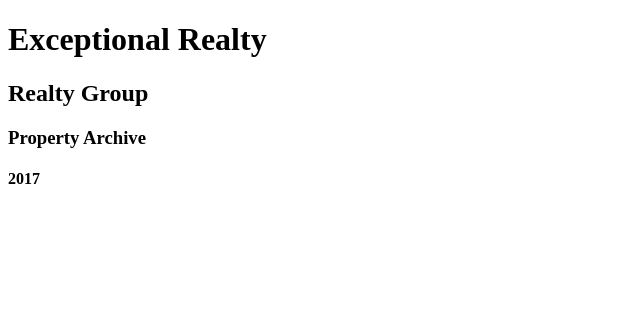
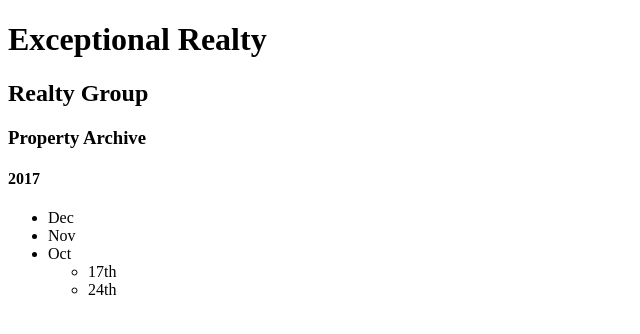
Before and after one commit to rh24/exceptional-realty, a plain HTML site: page real-estate-listings.html in a window 1280 px wide. Shown: the whole page, without its empty margins (0-640 px from the left). Drawn offline with Linux system fonts and the light colour scheme.

Commit message:
fourth commit

```diff
--- a/real-estate-listings.html
+++ b/real-estate-listings.html
@@ -11,6 +11,17 @@
 
     <h3>Property Archive</h3>
     <h4>2017</h4>
+    <!-- unordered list -->
+    <ul>
+      <li>Dec</li>
+      <li>Nov</li>
+      <li>Oct
+        <ul>
+          <li>17th</li>
+          <li>24th</li>
+        </ul>
+      </li>
+    </ul>
 
   </body>
 </html>
```
